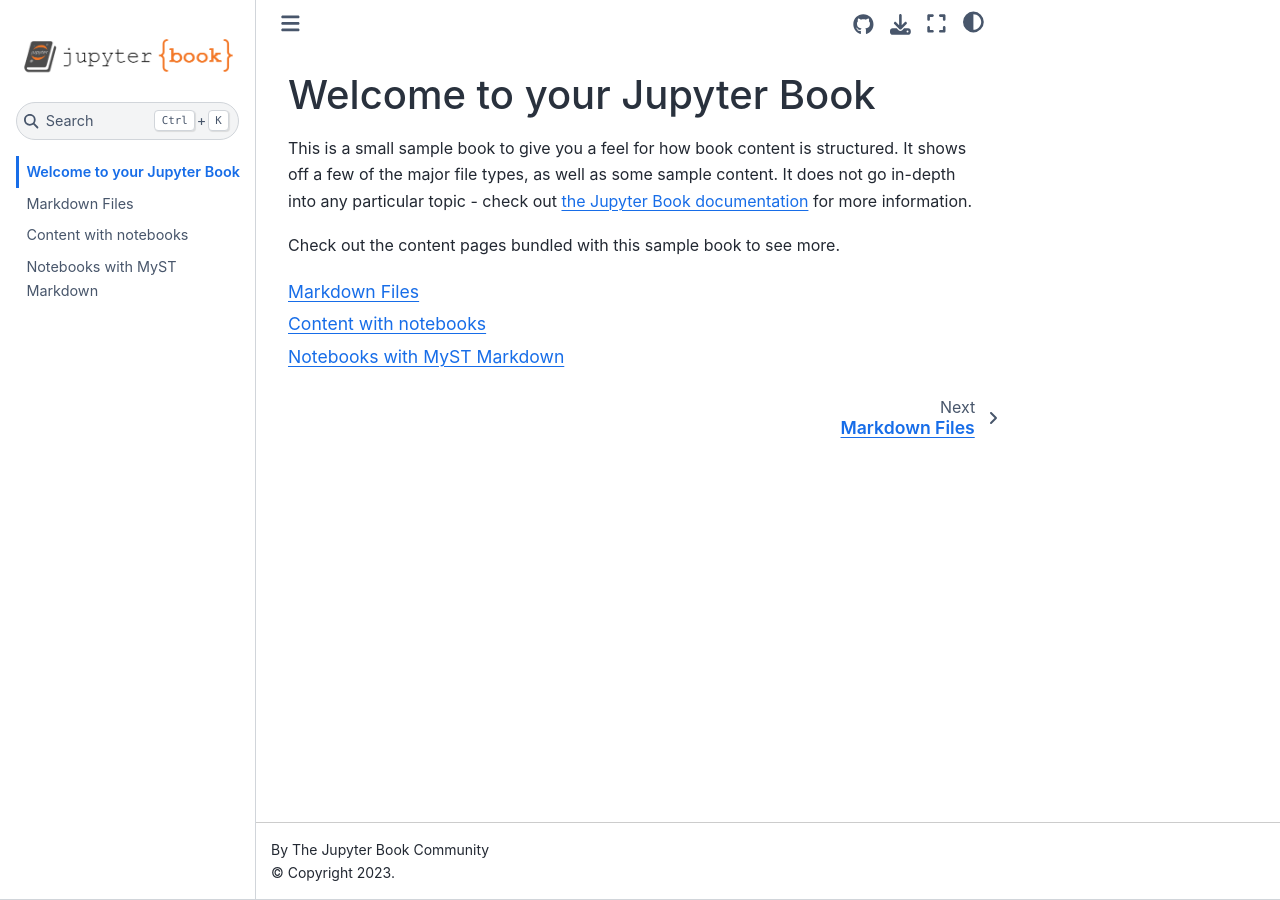
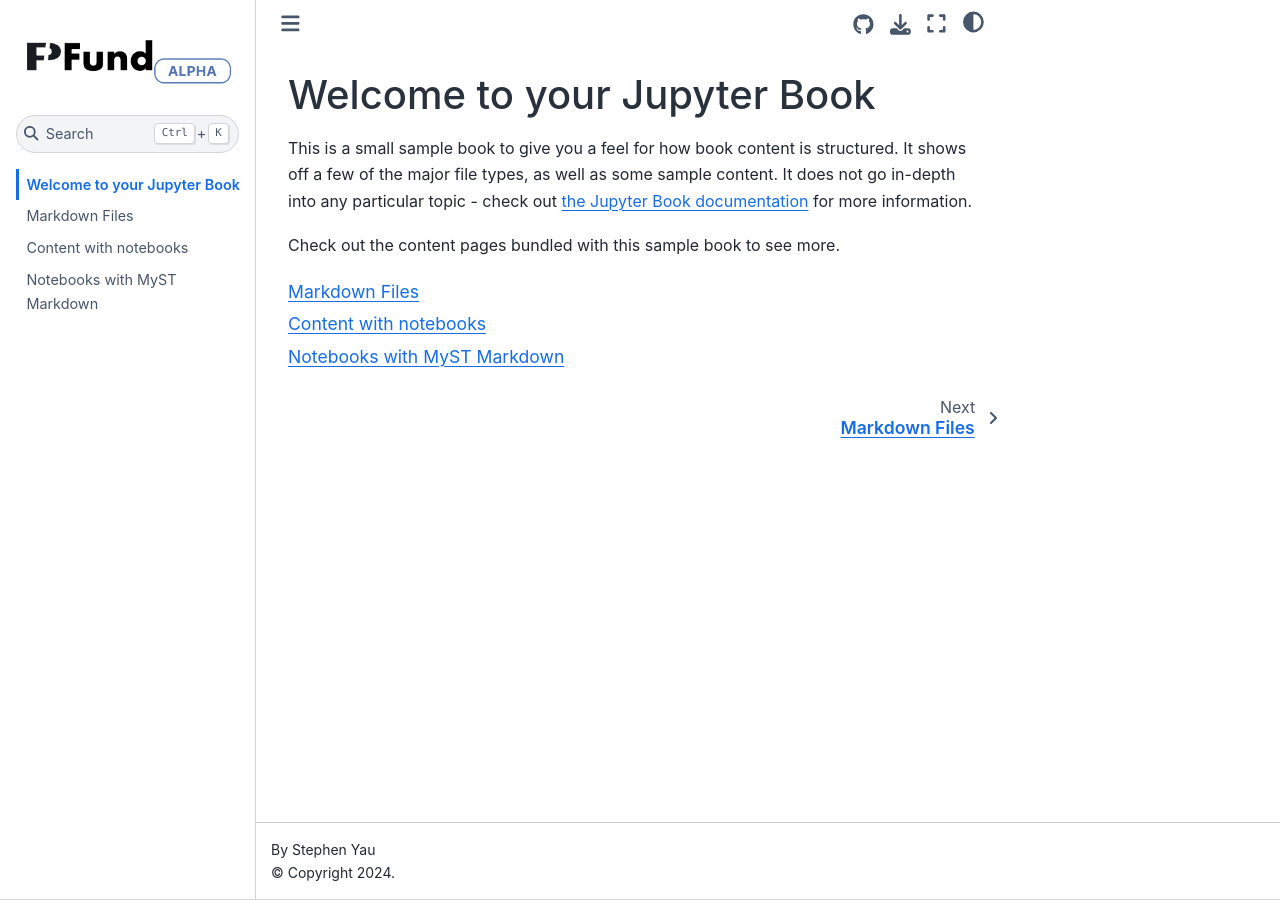
Before and after one commit to PFund-Software-Ltd/pfeed, a Jupyter Book: the page built from docs/intro.md, in a window 1280 px wide. Built offline with Jupyter Book 1.0.4 settings and Sphinx 7.4.7 and the Sphinx Book theme 1.1.4, drawn with Linux system fonts in a browser that asks for light colours.

Commit message:
docs: update

```diff
--- a/docs/_config.yml
+++ b/docs/_config.yml
@@ -1,9 +1,10 @@
 # Book settings
 # Learn more at https://jupyterbook.org/customize/config.html
 
-title: My sample book
-author: The Jupyter Book Community
+title: PFeed's Documentation
+author: Stephen Yau
 logo: logo.png
+copyright: "2024"
 
 # Force re-execution of notebooks on each build.
 # See https://jupyterbook.org/content/execute.html
@@ -21,12 +22,13 @@
 
 # Information about where the book exists on the web
 repository:
-  url: https://github.com/executablebooks/jupyter-book  # Online location of your book
+  url: https://github.com/PFund-Software-Ltd/pfeed  # Online location of your book
   path_to_book: docs  # Optional path to your book, relative to the repository root
   branch: master  # Which branch of the repository should be used when creating links (optional)
 
 # Add GitHub buttons to your book
 # See https://jupyterbook.org/customize/config.html#add-a-link-to-your-repository
 html:
-  use_issues_button: true
+  # use_issues_button: true
   use_repository_button: true
+  use_edit_page_button: true
```
Also changed, not shown: docs/logo.png.
